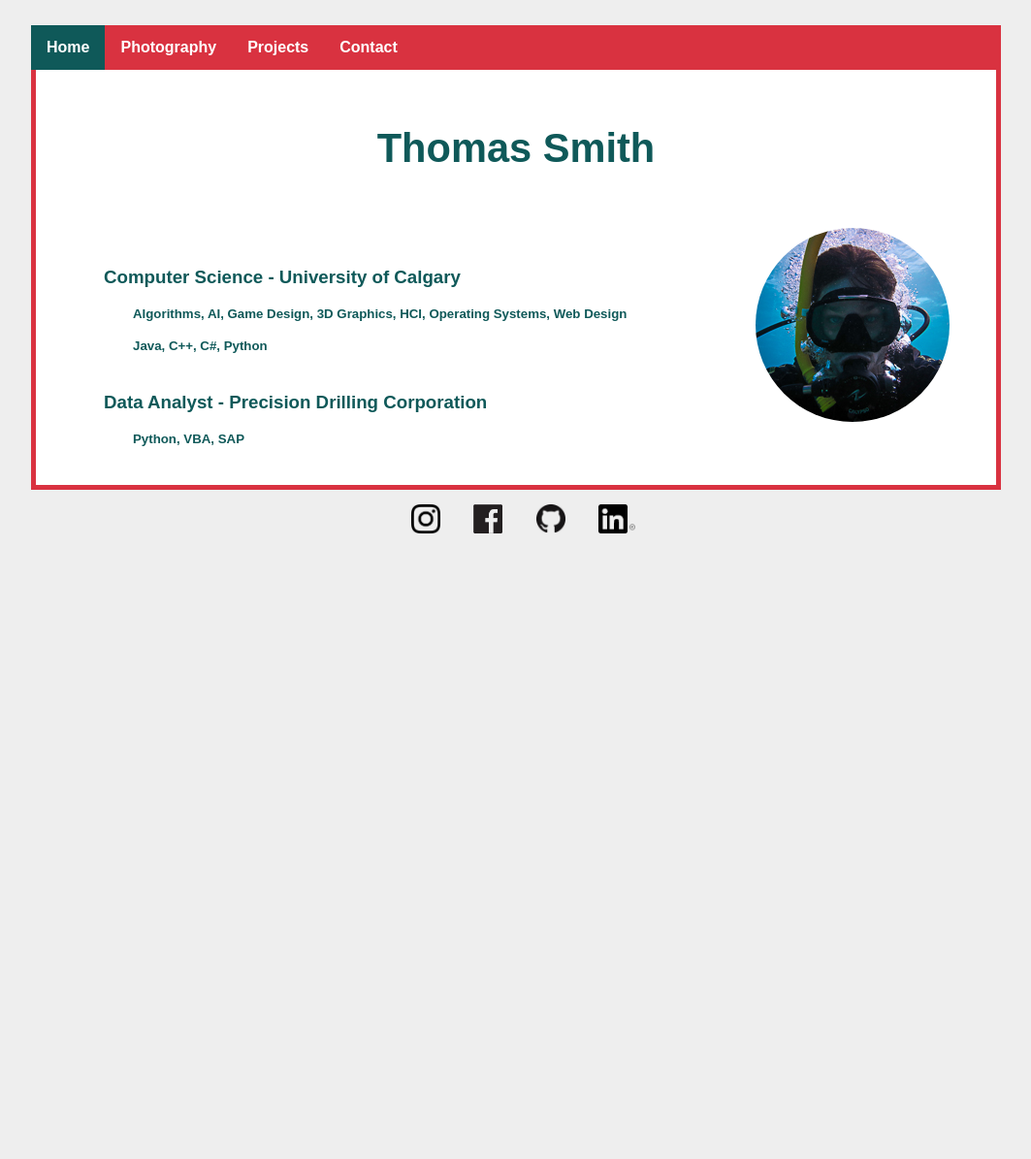
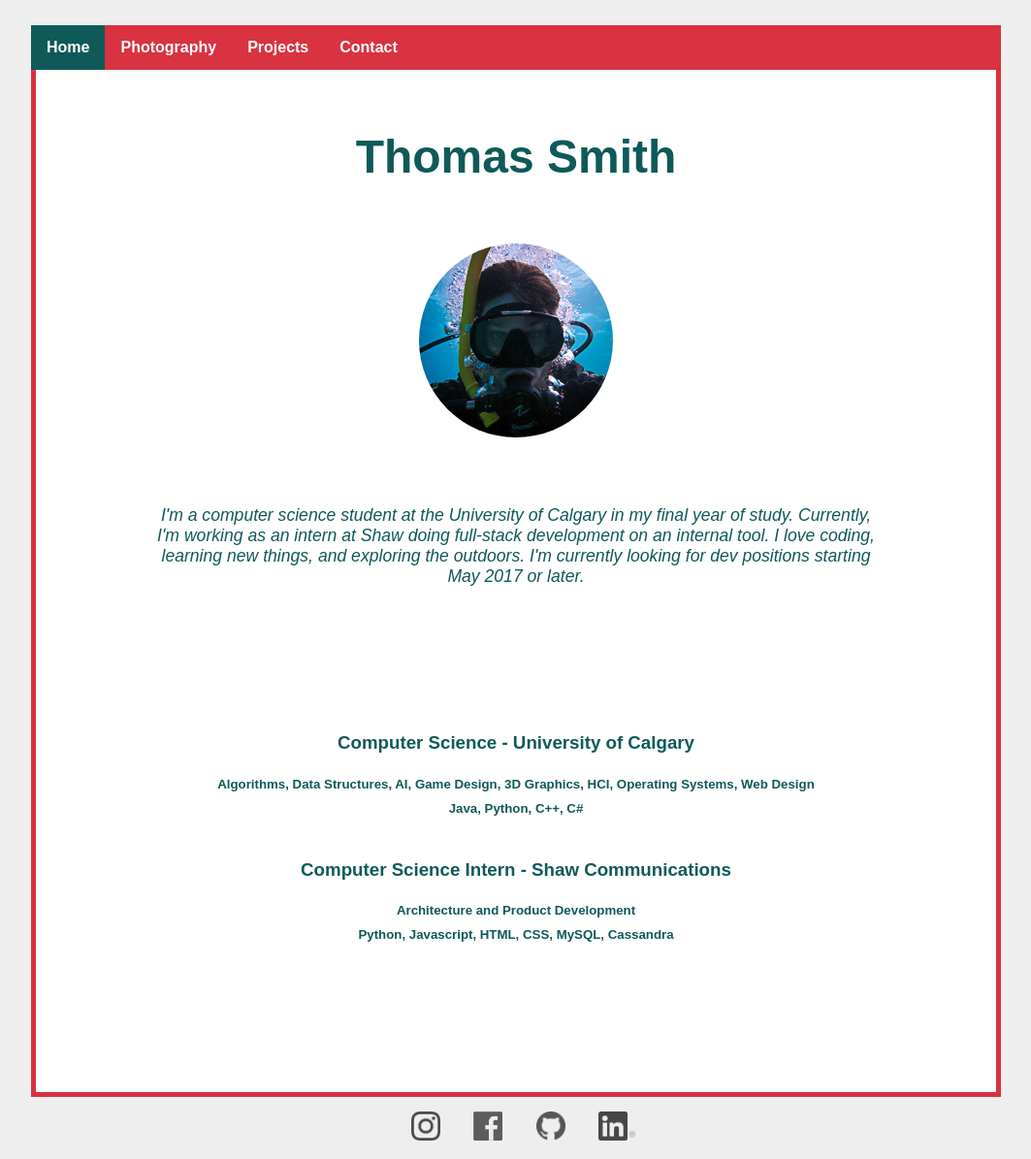
Before and after one commit to TomJSmith/TomJSmith.github.io, a PHP site: page /mainPage.php in a window 1280 px wide. Shown: the whole page at 97% size, without its empty margins (108-1171 px from the left). Before the commit the page ends 550 px from the top, so only its background shows below. Run offline with PHP 8.4, Linux system fonts and the light colour scheme.

Commit message:
Added some fade in and out on social media buttons. Changed up the layout on the main page. Adding some more pictures to the photo section (need to have seperate images for preview and main image to have faster loading)

```diff
--- a/contact.php
+++ b/contact.php
@@ -33,6 +33,7 @@ if ($_SERVER["REQUEST_METHOD"] == "POST") {
   <script type="text/javascript" src="js\contact.js">
   <script src="https://ajax.googleapis.com/ajax/libs/jquery/1.12.4/jquery.min.js"></script>
   <script src="js/menuItems.js"></script>
+  <script src="js/socialMedia.js"></script>
   </script>
 <title>Thomas Smith</title>
 <link rel="stylesheet" href="css/mainPage.css">
--- a/css/mainPage.css
+++ b/css/mainPage.css
@@ -46,13 +46,28 @@ body {
 
 .heading {
   text-align: center;
-  font-size: 130%;
+  font-size: 150%;
   padding: 30px;
 }
 
+.profile {
+  padding-top: 50px;
+  padding-left: 125px;
+  padding-right: 125px;
+  font-size: 110%;
+  text-align: center;
+  font-style: italic;
+}
+
+.profileImage {
+
+}
+
 .resume {
+  padding-top: 80px;
+  padding-bottom: 80px;
+  text-align: center;
   margin: 30px;
-  padding-right: 10px
   width: inherit;
 }
 
@@ -88,6 +103,7 @@ body {
 
 .socialIcon {
   margin:15px;
+  opacity: .7;
 }
 
 .resumeItem {
@@ -101,7 +117,7 @@ body {
 
 .resumeItem h5 {
   margin: 0;
-  margin-left: 30px;
+  padding: 5px;
 }
 
 .col {
--- /dev/null
+++ b/js/socialMedia.js
@@ -0,0 +1,10 @@
+$(document).ready(function()
+{
+  $(".socialIcon").hover(function()
+  {
+    $(this).stop().animate({opacity: 1}, 300);
+  }, function()
+  {
+    $(this).stop().animate({opacity: 0.7}, 300);
+  });
+});
--- a/mainPage.php
+++ b/mainPage.php
@@ -5,6 +5,7 @@
 <link rel="stylesheet" href="css/mainPage.css">
 <script src="https://ajax.googleapis.com/ajax/libs/jquery/1.12.4/jquery.min.js"></script>
 <script src="js/menuItems.js"></script>
+<script src="js/socialMedia.js"></script>
 </head>
 <body>
 <div class="mainFrame">
@@ -20,24 +21,29 @@
     <div class="heading">
       <h1>Thomas Smith</h1>
     </div>
-    <div class="left">
+    <div class="profileImage">
+      <img src="images\photos\scubaProfile.jpg" class="circleImage" height="200px" width="200px"/>
+    </div>
+    <div class="profile">
+      I'm a computer science student at the University of Calgary in my final
+      year of study. Currently, I'm working as an intern at Shaw doing full-stack
+      development on an internal tool. I love coding, learning new things,
+      and exploring the outdoors. I'm currently looking for dev
+      positions starting May 2017 or later.
+    </div>
       <div class="resume">
         <div class="resumeItem">
           <h3>Computer Science - University of Calgary</h3>
-          <h5>Algorithms, AI, Game Design,
-            3D Graphics, HCI, Operating Systems, Web Design</h5>
-            <br>
-          <h5>Java, C++, C#, Python</h5>
+          <h5>Algorithms, Data Structures, AI, Game Design,
+           3D Graphics, HCI, Operating Systems, Web Design</h5>
+           <h5>Java, Python, C++, C#</h5>
         </div>
         <div class="resumeItem">
-            <h3>Data Analyst - Precision Drilling Corporation</h3>
-            <h5>Python, VBA, SAP</h5>
+            <h3>Computer Science Intern - Shaw Communications</h3>
+            <h5>Architecture and Product Development</h5>
+            <h5>Python, Javascript, HTML, CSS, MySQL, Cassandra</h5>
         </div>
       </div>
-    </div>
-    <div class="right">
-      <img src="images\photos\scubaProfile.jpg" class="circleImage" height="200px" width="200px"/>
-    </div>
   </div>
 </div>
 <div class="socialLinks">
--- a/projects.php
+++ b/projects.php
@@ -8,6 +8,7 @@
 <link rel="stylesheet" href="css/projects.css">
 <script src="https://ajax.googleapis.com/ajax/libs/jquery/1.12.4/jquery.min.js"></script>
 <script src="js/menuItems.js"></script>
+<script src="js/socialMedia.js"></script>
 </head>
 <body>
 <div class="mainFrame">
```
Also changed, not shown: photography.php (+7 -0 lines), thanks.html (+7 -4 lines), wip.html (+7 -4 lines), 3 other files.
